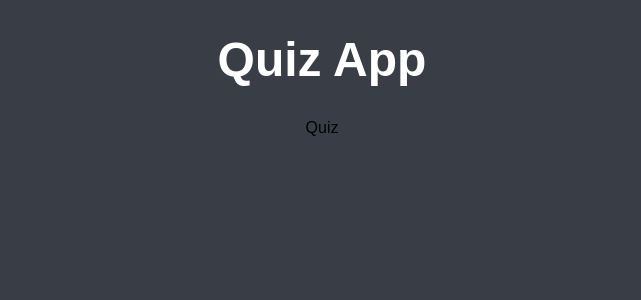
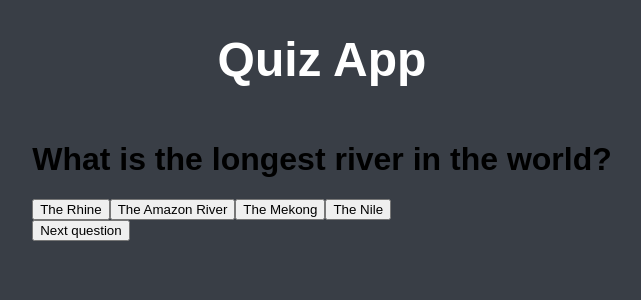
Before and after one commit to MateuszZalew/quiz-app, a React (Vite) app: page / in a window 1280 px wide. Both pictures are taken after a click on the button "Start Game". Shown: the top 300 px of the page, without its empty margins (318-959 px from the left). Built offline with nearby package versions, Linux system fonts and the light colour scheme.

Commit message:
feat: update template in Quiz

```diff
--- a/src/components/Quiz.jsx
+++ b/src/components/Quiz.jsx
@@ -1,5 +1,32 @@
+import { useState } from "react";
+import questions from "../Helpers/QuestionsData";
+
 function Quiz() {
-  return <div>Quiz</div>;
+  const [currentQuestion, setCurrentQuestion] = useState(0);
+  const [optionChosen, setOptionChosen] = useState("");
+
+  const handleNextQuestion = () => {};
+
+  return (
+    <div className="Quiz">
+      <h1>{questions[currentQuestion].text}</h1>
+      <div className="Quiz-options">
+        <button onClick={() => setOptionChosen("A")}>
+          {questions[currentQuestion].optionA}
+        </button>
+        <button onClick={() => setOptionChosen("B")}>
+          {questions[currentQuestion].optionB}
+        </button>
+        <button onClick={() => setOptionChosen("C")}>
+          {questions[currentQuestion].optionC}
+        </button>
+        <button onClick={() => setOptionChosen("D")}>
+          {questions[currentQuestion].optionD}
+        </button>
+      </div>
+      <button onClick={handleNextQuestion}>Next question</button>
+    </div>
+  );
 }
 
 export default Quiz;
```
